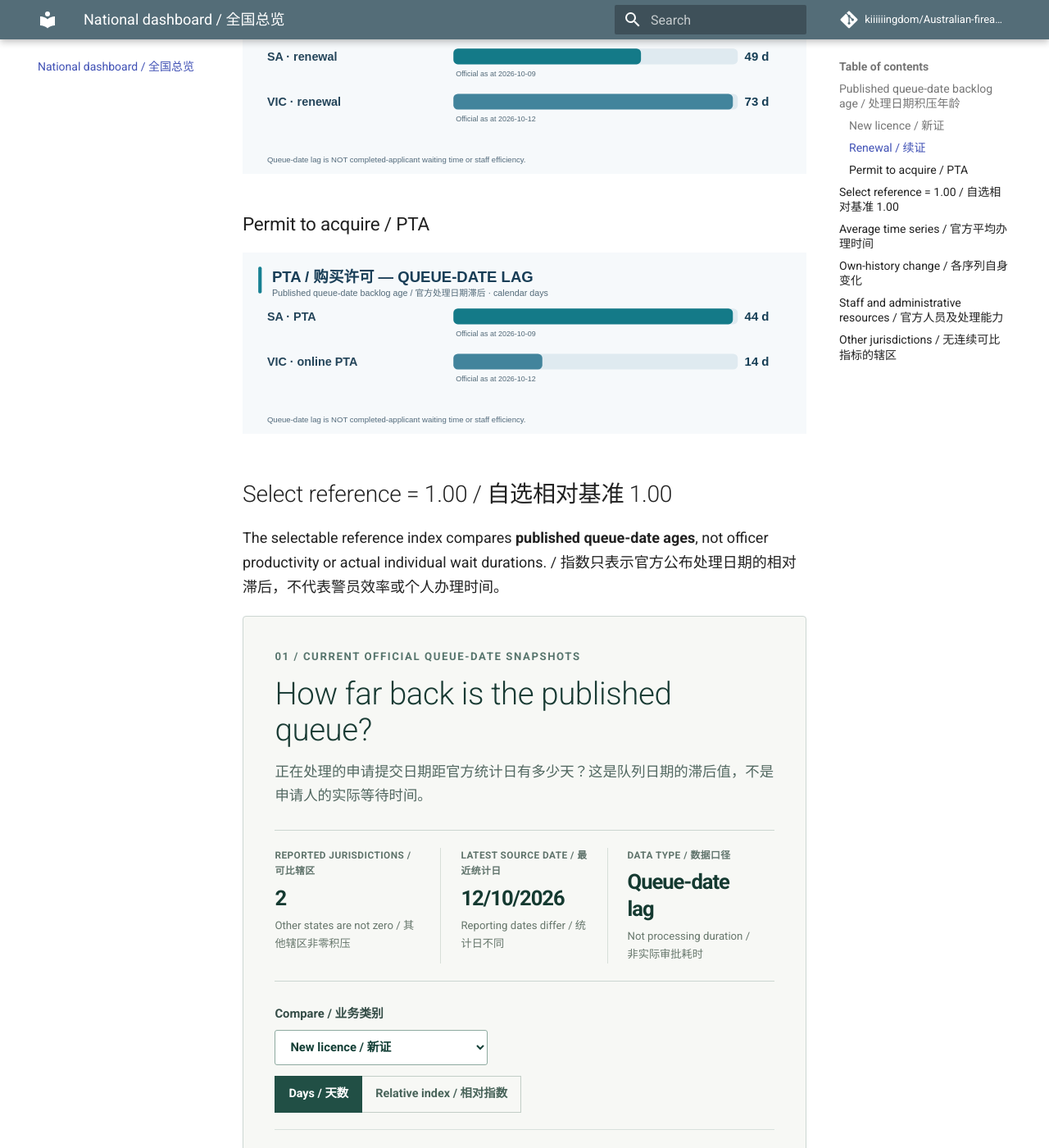
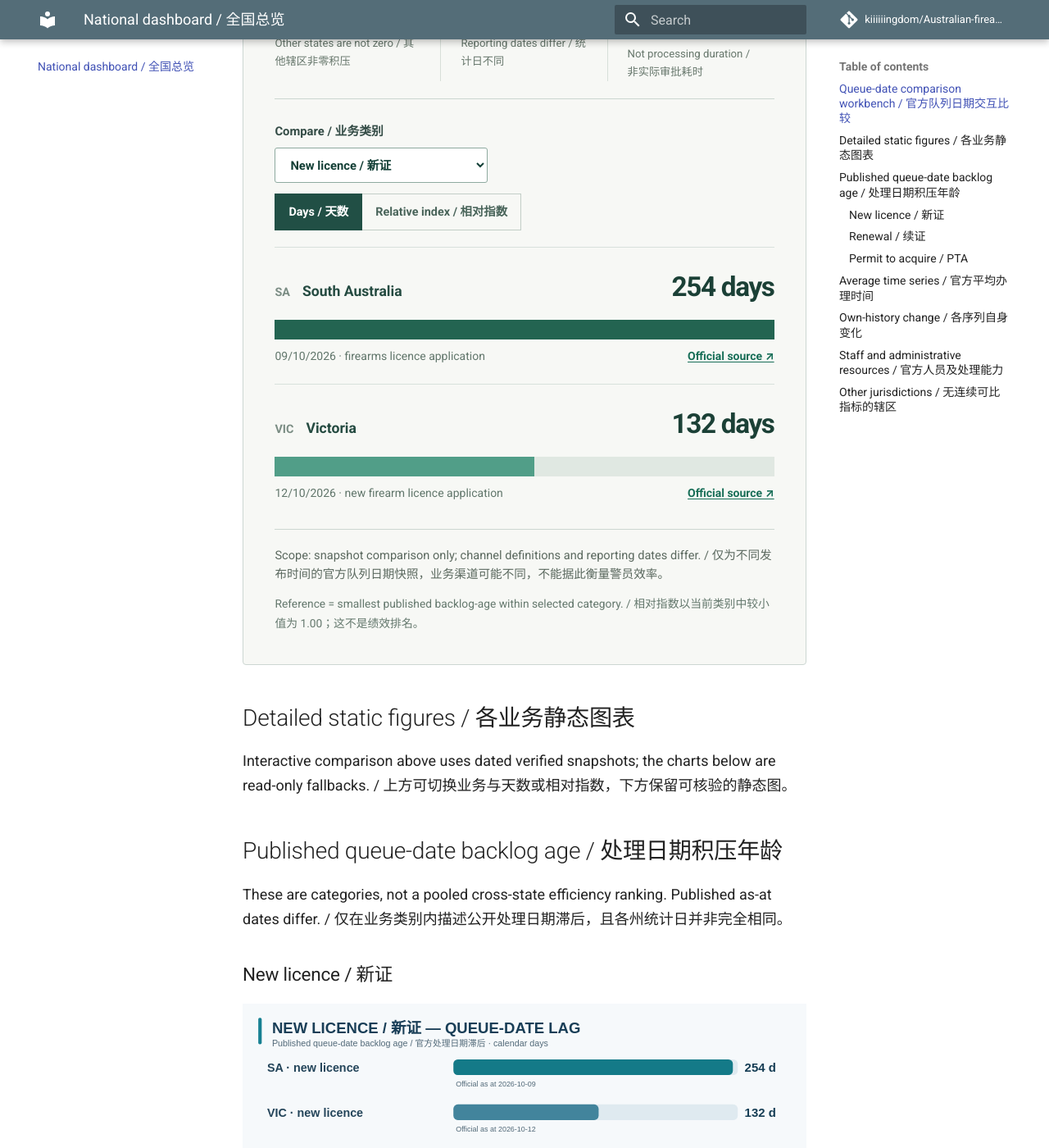
Before and after one commit to kiiiiiingdom/Australian-firearms-licensing-backlog-tracker, an MkDocs documentation site: the page built from docs/overview.md, in a window 1280 px wide and 1400 px high, scrolled down 1001 px. Shown: the whole window at 82% size. Built offline with MkDocs 1.6.1 and Material for MkDocs 9.7.7, drawn with Linux system fonts in a browser that asks for light colours; comment, search, counter and statistics services are not loaded; some of the changed text lies outside the part shown.

Commit message:
site: lead overview with interactive comparison and retain dated static charts

```diff
--- a/docs/overview.md
+++ b/docs/overview.md
@@ -4,6 +4,16 @@
 **以下为仓库已核实记录，不是实时政府数据，也不提供个人审批预测。**
 
 <div class="hero-links"><a href="../jurisdictions/SA/">South Australia</a><a href="../jurisdictions/VIC/">Victoria</a><a href="../methodology/comparison-indices/" class="secondary">Comparison rules / 比较方法</a></div>
+
+## Queue-date comparison workbench / 官方队列日期交互比较
+
+The selectable reference index compares **published queue-date ages**, not officer productivity or actual individual wait durations. / 指数只表示官方公布处理日期的相对滞后，不代表警员效率或个人办理时间。
+
+<div id="benchmark-comparison" class="compare-panel" data-source="../assets/dashboard-data.json"><p>Loading verified records / 加载已核实数据…</p></div>
+
+## Detailed static figures / 各业务静态图表
+
+Interactive comparison above uses dated verified snapshots; the charts below are read-only fallbacks. / 上方可切换业务与天数或相对指数，下方保留可核验的静态图。
 
 ## Published queue-date backlog age / 处理日期积压年龄
 
@@ -20,12 +30,6 @@ These are categories, not a pooled cross-state efficiency ranking. Published as-
 ### Permit to acquire / PTA
 
 ![PTA backlog age](images/pta-backlog.svg)
-
-## Select reference = 1.00 / 自选相对基准 1.00
-
-The selectable reference index compares **published queue-date ages**, not officer productivity or actual individual wait durations. / 指数只表示官方公布处理日期的相对滞后，不代表警员效率或个人办理时间。
-
-<div id="benchmark-comparison" class="compare-panel" data-source="../assets/dashboard-data.json"><p>Loading verified records / 加载已核实数据…</p></div>
 
 ## Average time series / 官方平均办理时间
 
```
